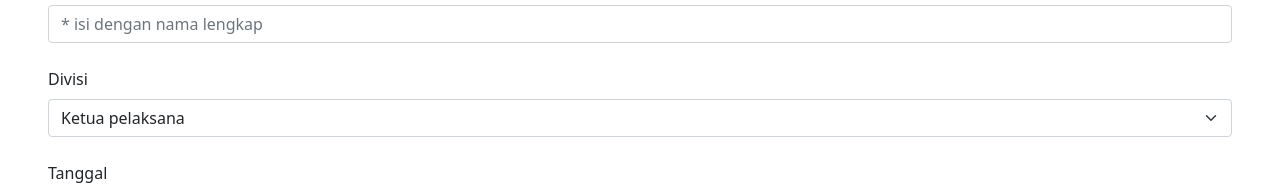
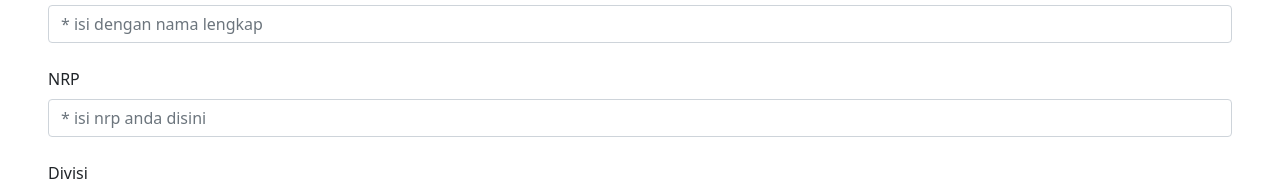
Before and after one commit to TIFunpas22/absensi-panitia-syukuran-angkatan, a plain HTML site: page index.html in a window 1280 px wide. Shown: the part 593-780 px from the top of the page. Drawn offline with nearby package versions, Linux system fonts and the light colour scheme.

Commit message:
tambah fitur submit nrp

```diff
--- a/index.html
+++ b/index.html
@@ -44,6 +44,17 @@
           class="form-control name-input"
           id="exampleFormControlInput1"
           placeholder="* isi dengan nama lengkap"
+        />
+      </div>
+      <!-- Nrp -->
+      <div class="mb-4">
+        <label for="exampleFormControlInput1" class="form-label">NRP</label>
+        <input
+          name="nrp"
+          type="text"
+          class="form-control name-input"
+          id="exampleFormControlInput1"
+          placeholder="* isi nrp anda disini"
         />
       </div>
       <!-- Divisi -->
```
